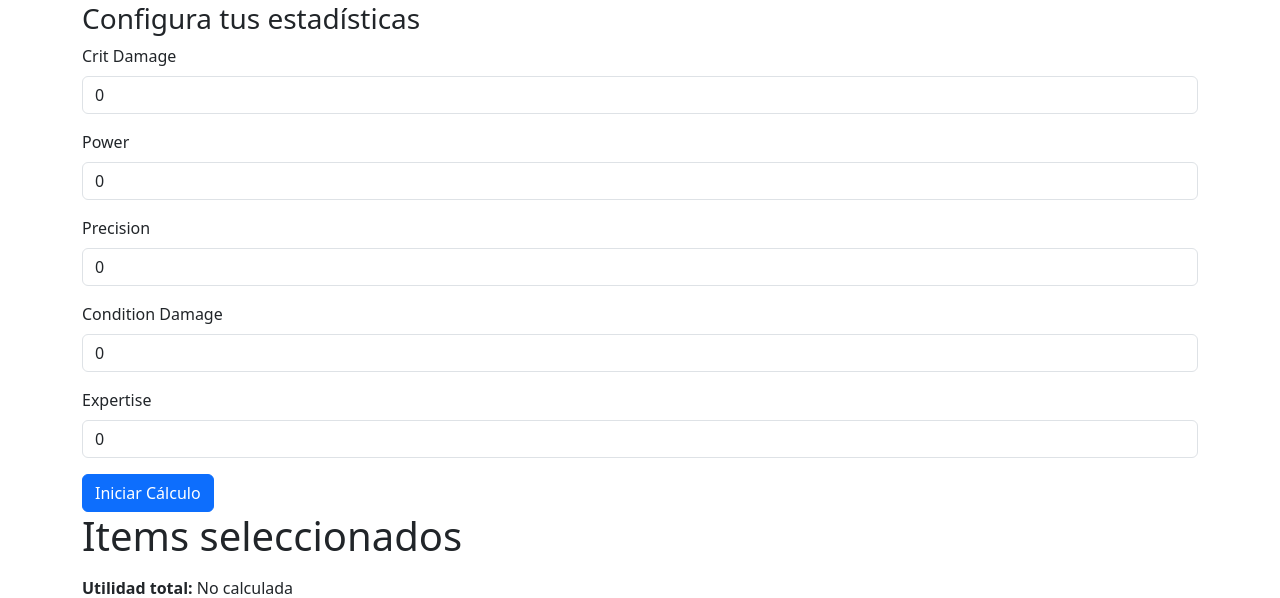
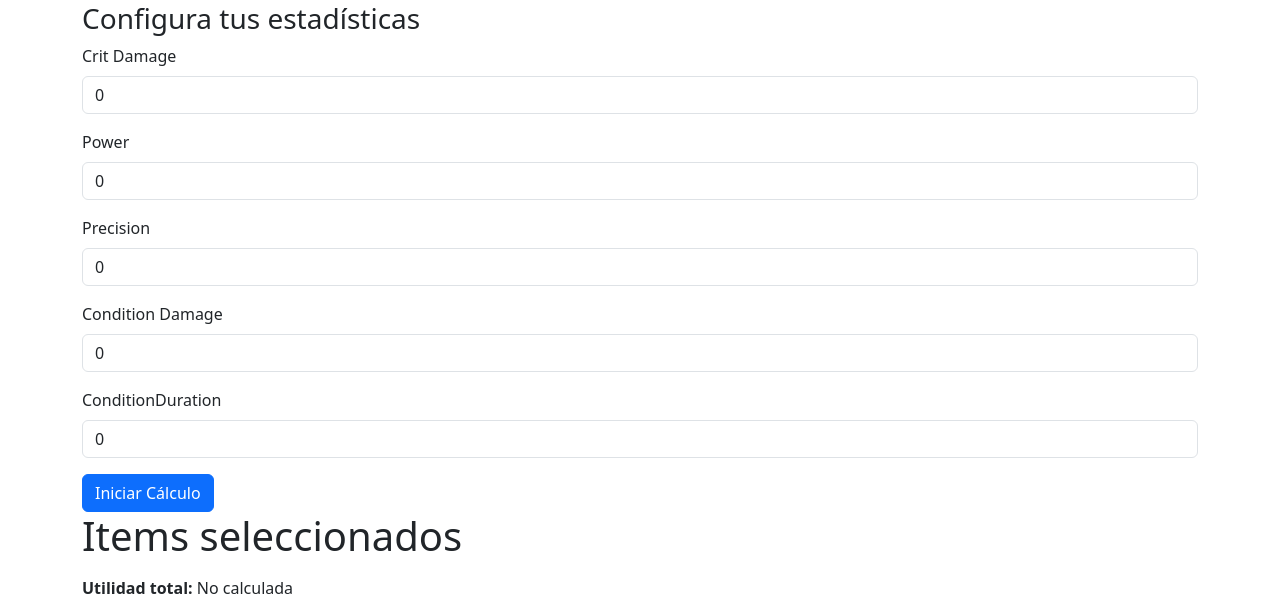
Before and after one commit to Ignacio-ibarra05/PPS, a Flask app: page / in a window 1280 px wide. Shown: the part 102-700 px from the top of the page. Run offline with Flask 3, Linux system fonts and the light colour scheme; some libraries are stand-ins or nearby versions.

Commit message:
fix Condition duration

```diff
--- a/templates/index.html
+++ b/templates/index.html
@@ -29,8 +29,8 @@
                 <input type="number" class="form-control" id="conditionDamage" name="ConditionDamage" value="0" min="0">
             </div>
             <div class="mb-3">
-                <label for="Expertise" class="form-label">Expertise</label>
-                <input type="number" class="form-control" id="Expertise" name="Expertise" value="0" min="0">
+                <label for="ConditionDuration" class="form-label">ConditionDuration</label>
+                <input type="number" class="form-control" id="ConditionDuration" name="ConditionDuration" value="0" min="0">
             </div>
             <button type="submit" class="btn btn-primary">Iniciar Cálculo</button>
         </form>
```
